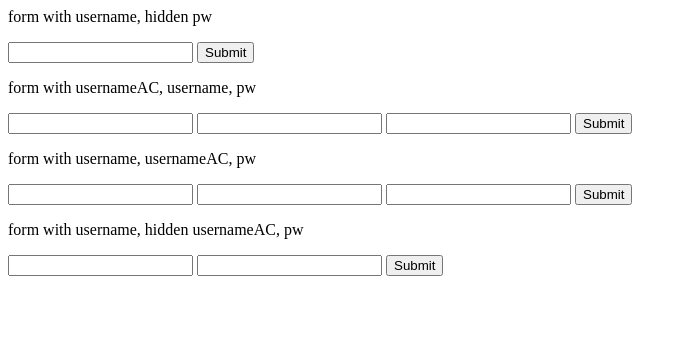
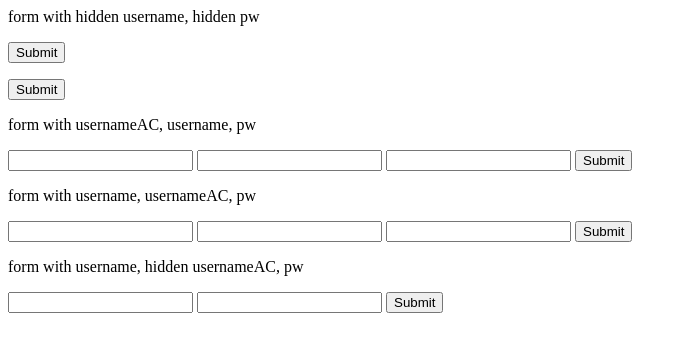
Before and after one commit to 1rneh/1rneh.github.io, a plain HTML site: page index.html in a window 1280 px wide. Shown: the whole page, without its empty margins (0-687 px from the left). Drawn offline with Linux system fonts and the light colour scheme.

Commit message:
autocomplete attr behavior

```diff
--- a/index.html
+++ b/index.html
@@ -1,7 +1,14 @@
-<p>form with username, hidden pw</p>
-<form id="formLogin-hiddenUsername-hiddenPassword">
+<p>form with hidden username, hidden pw</p>
+<form id="formLogin-hiddenUsername-hiddenPassword-style.display.none">
     <input type="text" style="display:none" name="username">
-    <input type="password" name="password">
+    <input type="password" style="display:none" name="password">
+
+    <button type="submit">Submit</button>
+</form>
+
+<form id="formLogin-hiddenUsername-hiddenPassword-type=hidden">
+    <input type="hidden" name="username">
+    <input type="hidden" name="password">
 
     <button type="submit">Submit</button>
 </form>
```
